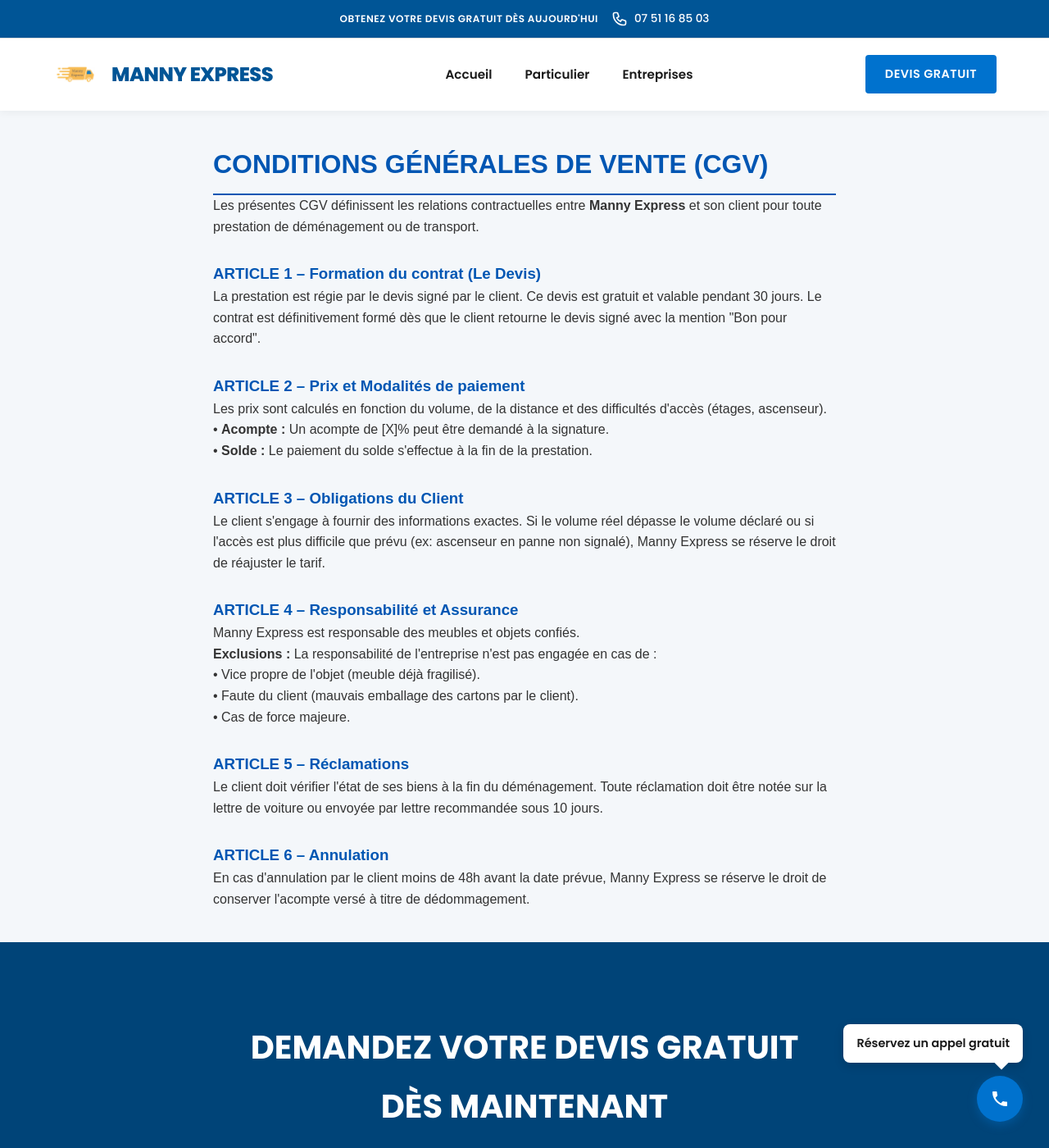
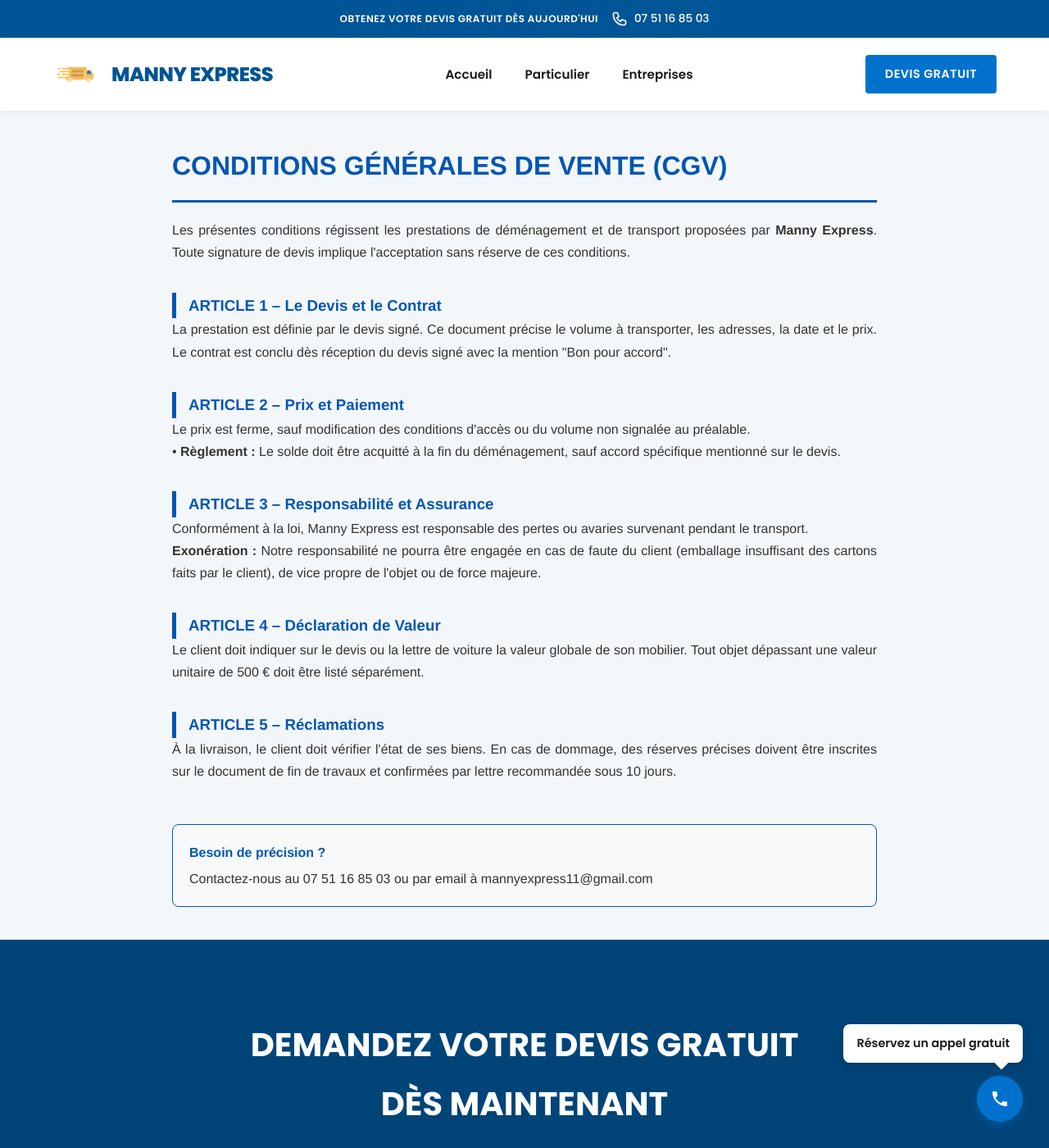
Before and after one commit to billoosijok/mannyexpress, a Jekyll site: the page built from cgv.md, in a window 1280 px wide and 1400 px high. Shown: the whole window at 82% size. Built offline with Jekyll 4.4.1, drawn with Linux system fonts in a browser that asks for light colours.

Commit message:
Update cgv.md

```diff
--- a/cgv.md
+++ b/cgv.md
@@ -3,34 +3,32 @@
 title: Conditions Générales de Vente
 ---
 
-<div style="max-width: 800px; margin: 40px auto; padding: 0 20px; font-family: sans-serif; line-height: 1.6; color: #333;">
+<div style="max-width: 900px; margin: 40px auto; padding: 0 20px; font-family: 'Helvetica Neue', Arial, sans-serif; line-height: 1.7; color: #333; text-align: justify;">
 
-<h1 style="color: #0056b3; border-bottom: 2px solid #0056b3; padding-bottom: 10px;">CONDITIONS GÉNÉRALES DE VENTE (CGV)</h1>
+<h1 style="color: #0056b3; border-bottom: 3px solid #0056b3; padding-bottom: 15px; text-transform: uppercase; text-align: left;">Conditions Générales de Vente (CGV)</h1>
 
-<p>Les présentes CGV définissent les relations contractuelles entre <strong>Manny Express</strong> et son client pour toute prestation de déménagement ou de transport.</p>
+<p style="margin-top: 20px;">Les présentes conditions régissent les prestations de déménagement et de transport proposées par <strong>Manny Express</strong>. Toute signature de devis implique l'acceptation sans réserve de ces conditions.</p>
 
-<h3 style="color: #0056b3; margin-top: 30px;">ARTICLE 1 – Formation du contrat (Le Devis)</h3>
-<p>La prestation est régie par le devis signé par le client. Ce devis est gratuit et valable pendant 30 jours. Le contrat est définitivement formé dès que le client retourne le devis signé avec la mention "Bon pour accord".</p>
+<h3 style="color: #0056b3; margin-top: 35px; border-left: 5px solid #0056b3; padding-left: 15px;">ARTICLE 1 – Le Devis et le Contrat</h3>
+<p>La prestation est définie par le devis signé. Ce document précise le volume à transporter, les adresses, la date et le prix. Le contrat est conclu dès réception du devis signé avec la mention "Bon pour accord".</p>
 
-<h3 style="color: #0056b3; margin-top: 30px;">ARTICLE 2 – Prix et Modalités de paiement</h3>
-<p>Les prix sont calculés en fonction du volume, de la distance et des difficultés d'accès (étages, ascenseur).
-<br>• <strong>Acompte :</strong> Un acompte de [X]% peut être demandé à la signature.
-<br>• <strong>Solde :</strong> Le paiement du solde s'effectue à la fin de la prestation.</p>
+<h3 style="color: #0056b3; margin-top: 35px; border-left: 5px solid #0056b3; padding-left: 15px;">ARTICLE 2 – Prix et Paiement</h3>
+<p>Le prix est ferme, sauf modification des conditions d'accès ou du volume non signalée au préalable.
+<br>• <strong>Règlement :</strong> Le solde doit être acquitté à la fin du déménagement, sauf accord spécifique mentionné sur le devis.</p>
 
-<h3 style="color: #0056b3; margin-top: 30px;">ARTICLE 3 – Obligations du Client</h3>
-<p>Le client s'engage à fournir des informations exactes. Si le volume réel dépasse le volume déclaré ou si l'accès est plus difficile que prévu (ex: ascenseur en panne non signalé), Manny Express se réserve le droit de réajuster le tarif.</p>
+<h3 style="color: #0056b3; margin-top: 35px; border-left: 5px solid #0056b3; padding-left: 15px;">ARTICLE 3 – Responsabilité et Assurance</h3>
+<p>Conformément à la loi, Manny Express est responsable des pertes ou avaries survenant pendant le transport.
+<br><strong>Exonération :</strong> Notre responsabilité ne pourra être engagée en cas de faute du client (emballage insuffisant des cartons faits par le client), de vice propre de l'objet ou de force majeure.</p>
 
-<h3 style="color: #0056b3; margin-top: 30px;">ARTICLE 4 – Responsabilité et Assurance</h3>
-<p>Manny Express est responsable des meubles et objets confiés.
-<br><strong>Exclusions :</strong> La responsabilité de l'entreprise n'est pas engagée en cas de :
-<br>• Vice propre de l'objet (meuble déjà fragilisé).
-<br>• Faute du client (mauvais emballage des cartons par le client).
-<br>• Cas de force majeure.</p>
+<h3 style="color: #0056b3; margin-top: 35px; border-left: 5px solid #0056b3; padding-left: 15px;">ARTICLE 4 – Déclaration de Valeur</h3>
+<p>Le client doit indiquer sur le devis ou la lettre de voiture la valeur globale de son mobilier. Tout objet dépassant une valeur unitaire de 500 € doit être listé séparément.</p>
 
-<h3 style="color: #0056b3; margin-top: 30px;">ARTICLE 5 – Réclamations</h3>
-<p>Le client doit vérifier l'état de ses biens à la fin du déménagement. Toute réclamation doit être notée sur la lettre de voiture ou envoyée par lettre recommandée sous 10 jours.</p>
+<h3 style="color: #0056b3; margin-top: 35px; border-left: 5px solid #0056b3; padding-left: 15px;">ARTICLE 5 – Réclamations</h3>
+<p>À la livraison, le client doit vérifier l'état de ses biens. En cas de dommage, des réserves précises doivent être inscrites sur le document de fin de travaux et confirmées par lettre recommandée sous 10 jours.</p>
 
-<h3 style="color: #0056b3; margin-top: 30px;">ARTICLE 6 – Annulation</h3>
-<p>En cas d'annulation par le client moins de 48h avant la date prévue, Manny Express se réserve le droit de conserver l'acompte versé à titre de dédommagement.</p>
+<div style="margin-top: 50px; padding: 20px; background-color: #f8f9fa; border-radius: 8px; border: 1px solid #0056b3;">
+    <p style="margin: 0; font-weight: bold; color: #0056b3;">Besoin de précision ?</p>
+    <p style="margin: 5px 0 0 0;">Contactez-nous au 07 51 16 85 03 ou par email à mannyexpress11@gmail.com</p>
+</div>
 
 </div>
```
